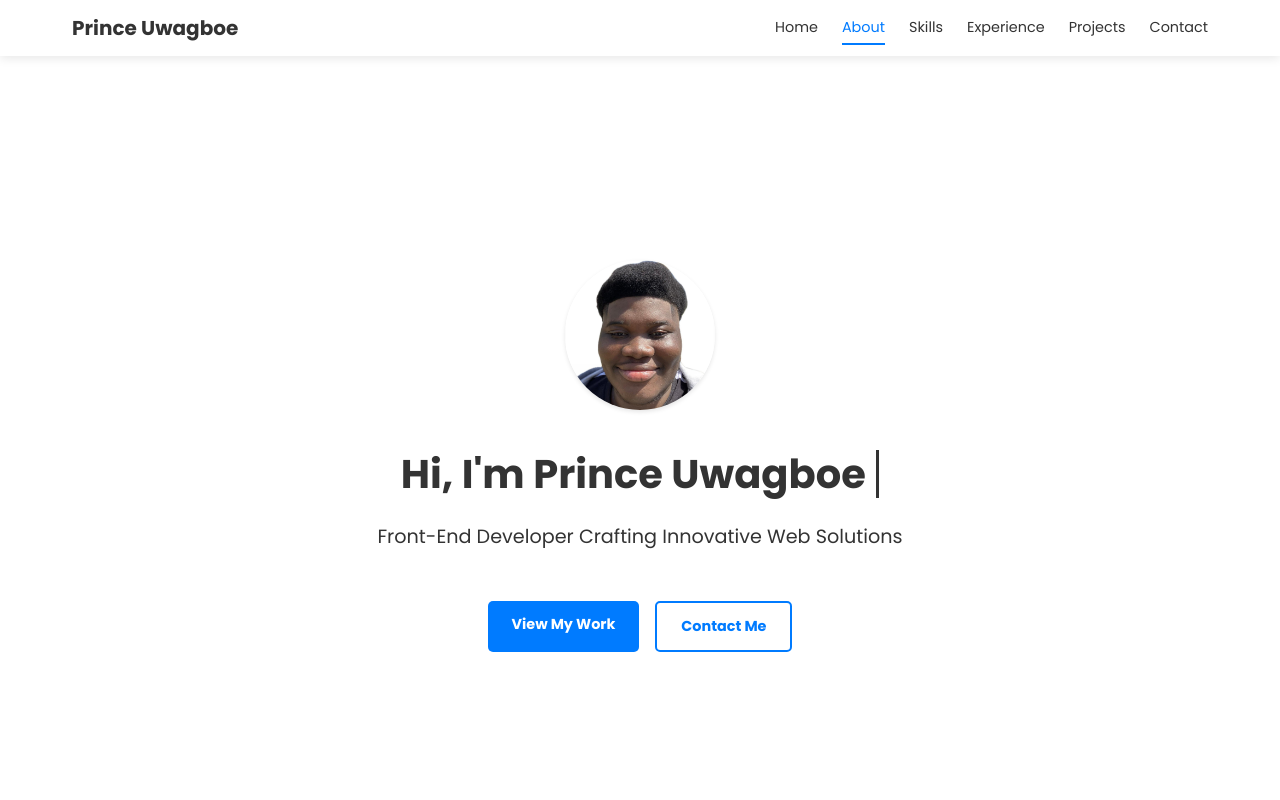
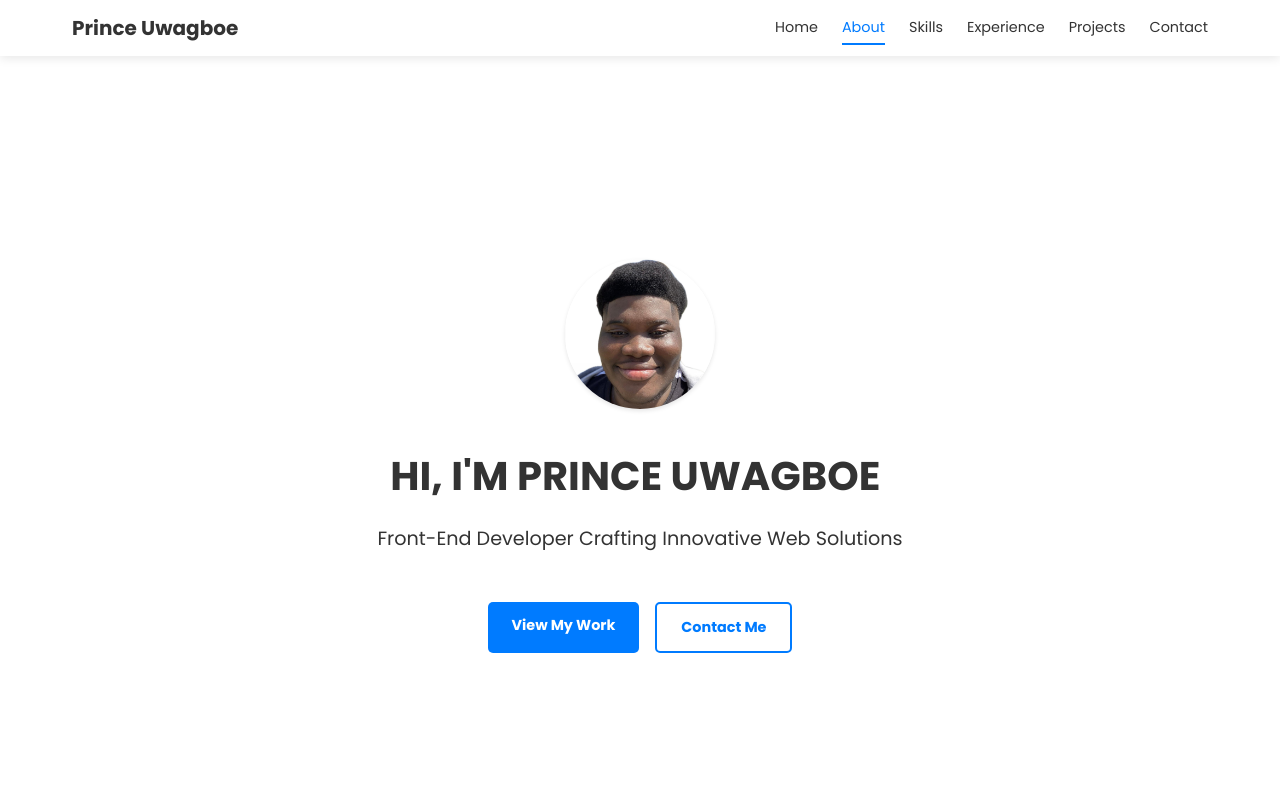
Before and after one commit to MrPrince419/Prince-Uwagboe, a plain HTML site: page index.html in a window 1280 px wide. Shown: the top 800 px of the page. Drawn offline with Linux system fonts and the light colour scheme.

Commit message:
update 2.1

```diff
--- a/script.js
+++ b/script.js
@@ -12,10 +12,10 @@ document.addEventListener('DOMContentLoaded', () => {
     navbar.style.cssText = 'display: block !important; opacity: 1 !important; visibility: visible !important;';
   }
 
-  // Properly implement typewriter effect with cursor
+  // Improved typewriter effect with cursor that follows each letter
   const typewriterText = document.getElementById('typewriter-text');
   const cursor = document.querySelector('.cursor');
-  const fullText = "Hi, I'm Prince Uwagboe";
+  const fullText = "HI, I'M PRINCE UWAGBOE"; // Capitalized text
   let i = 0;
 
   // Ensure elements are visible immediately
@@ -27,20 +27,37 @@ document.addEventListener('DOMContentLoaded', () => {
   }
 
   if (cursor) {
+    // Make sure cursor is visible and properly positioned
     cursor.style.cssText = 'display: inline-block !important; opacity: 1 !important; visibility: visible !important; animation: blink 0.7s infinite;';
   }
 
-  // Typewriter function that adds one letter at a time
+  // Typewriter function that adds one letter at a time with cursor following each letter
   function typeWriter() {
     if (i < fullText.length) {
+      // Add the next character to the text
       typewriterText.textContent += fullText.charAt(i);
       i++;
-      setTimeout(typeWriter, 100); // Typing speed (milliseconds)
+
+      // Continue typing if not at the end
+      if (i < fullText.length) {
+        setTimeout(typeWriter, 100); // Typing speed (milliseconds)
+      } else {
+        // When typing is complete (after the last 'E'), hide the cursor
+        setTimeout(() => {
+          if (cursor) {
+            cursor.style.display = 'none';
+            cursor.style.animation = 'none';
+            cursor.style.opacity = '0';
+            cursor.style.visibility = 'hidden';
+            cursor.classList.add('hidden');
+          }
+        }, 500); // Wait 500ms after the last character before hiding cursor
+      }
     }
   }
 
-  // Start typewriter effect immediately
-  setTimeout(typeWriter, 500); // Small delay before starting
+  // Start typewriter effect with minimal delay
+  setTimeout(typeWriter, 300); // Reduced delay before starting
 
   // Navbar toggle functionality
   const navbarToggle = document.querySelector('.navbar-toggle');
--- a/styles.css
+++ b/styles.css
@@ -79,25 +79,34 @@
   50% { opacity: 0; }
 }
 
-/* Make sure cursor is visible */
+/* Make sure cursor is visible and positioned properly */
 .cursor {
   display: inline-block !important;
-  width: 3px;
+  width: 2px;
   height: 1.2em;
-  background-color: var(--text-dark);
-  margin-left: 2px;
+  background-color: #333; /* Using a solid color to ensure visibility */
+  margin-left: -1px; /* Slightly overlap with text for a cleaner look */
   vertical-align: middle;
   animation: blink 0.7s infinite;
   position: relative;
-  top: -3px;
+  top: 1px; /* Fine-tuned vertical alignment */
   opacity: 1 !important;
   visibility: visible !important;
+}
+
+/* Add hidden class for cursor */
+.cursor.hidden {
+  opacity: 0 !important;
+  animation: none;
+  visibility: hidden !important;
 }
 
 #typewriter-text {
   display: inline-block;
   visibility: visible !important;
   opacity: 1 !important;
+  vertical-align: middle; /* Align with cursor */
+  white-space: nowrap; /* Prevent text from wrapping */
 }
 
 body {
```
